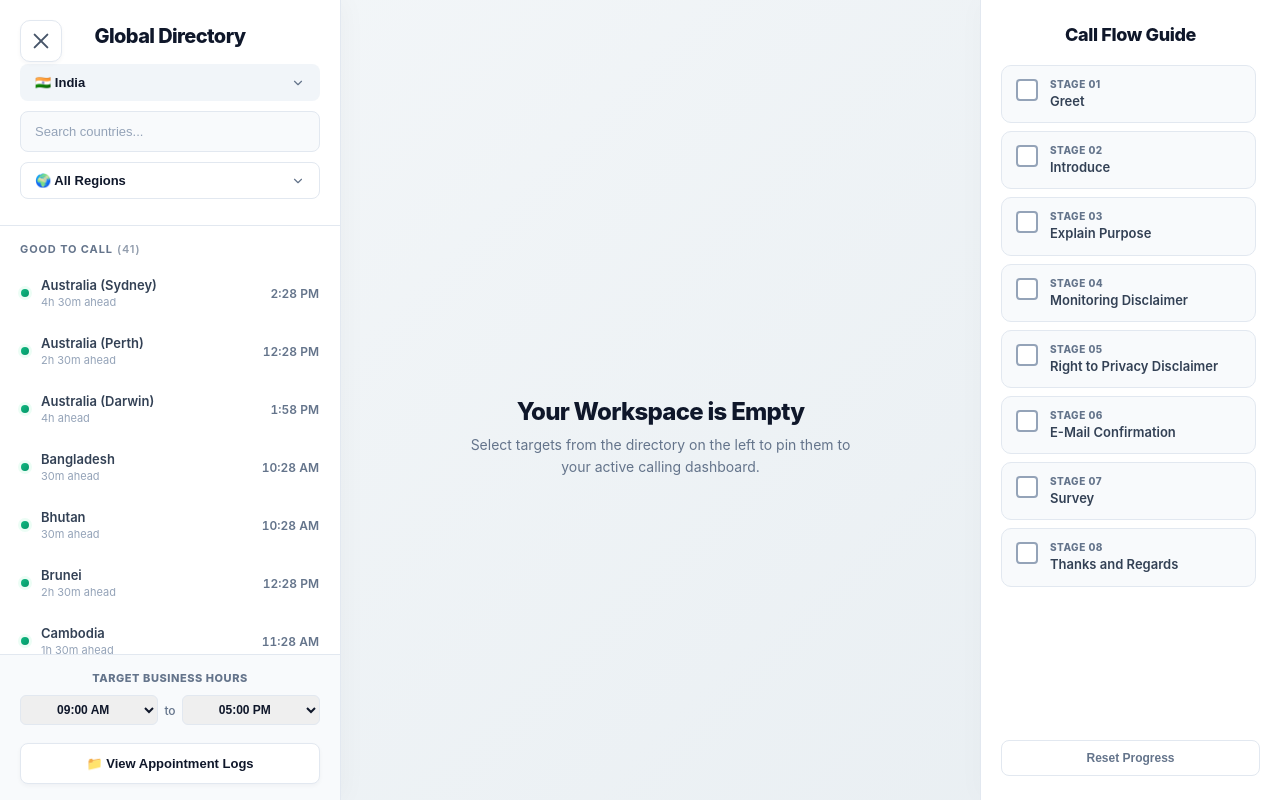
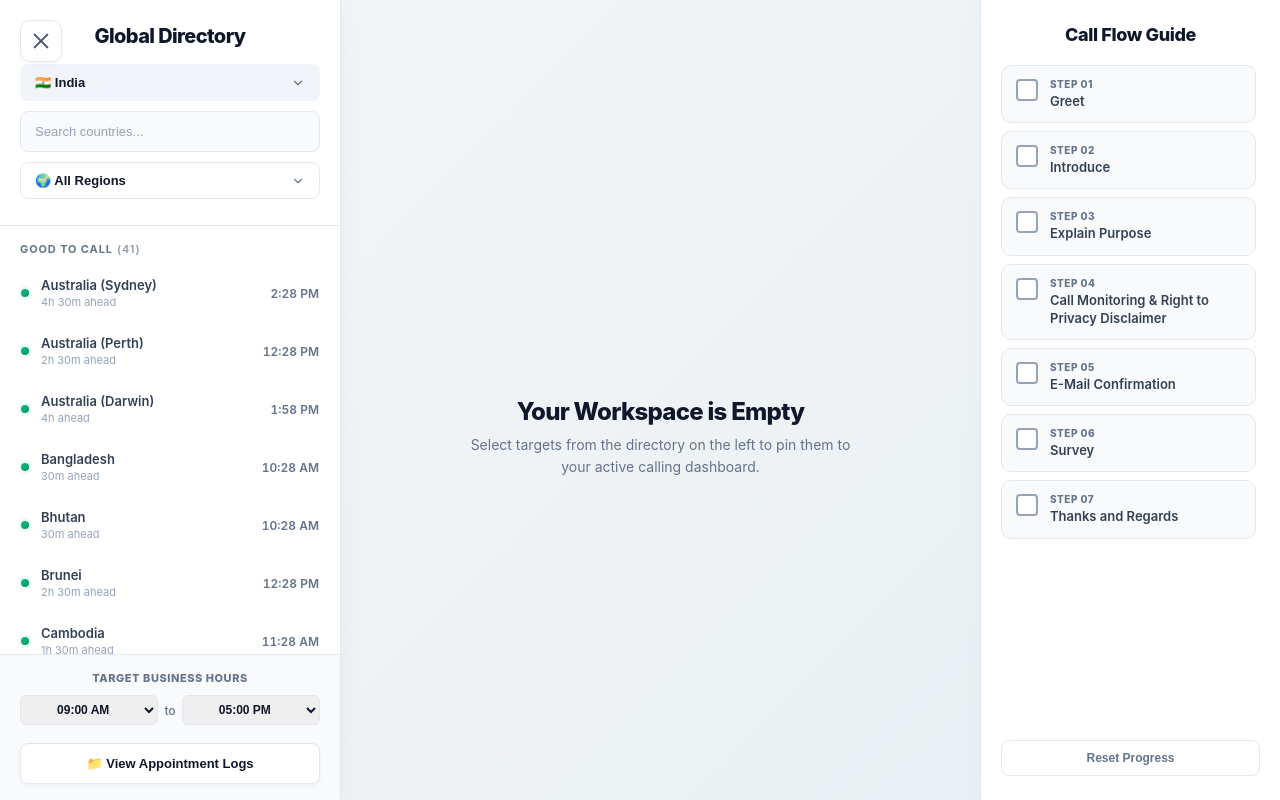
Before and after one commit to pdkokare1/IRSTool, a React (Vite) app: page / in a window 1280 px wide. Built offline with nearby package versions, Linux system fonts and the light colour scheme.

Commit message:
Update App.jsx

```diff
--- a/App.jsx
+++ b/App.jsx
@@ -197,14 +197,13 @@ export default function App() {
     return activeTiles.some(country => country.isEU);
   }, [activeTiles]);
 
-  // Compute the Call Flow checklist items array dynamically with responsive numbered indicators
+  // Compute the Call Flow steps array dynamically with Call Monitoring & Right to Privacy combined
   const callFlowSteps = useMemo(() => {
     const baseSteps = [
       "Greet",
       "Introduce",
       "Explain Purpose",
-      "Monitoring Disclaimer",
-      "Right to Privacy Disclaimer",
+      "Call Monitoring & Right to Privacy Disclaimer",
       "E-Mail Confirmation",
       "Survey"
     ];
@@ -404,7 +403,6 @@ export default function App() {
         .canvas-empty h2 { font-size: 24px; font-weight: 800; color: var(--text-main); margin-bottom: 8px; letter-spacing: -0.03em; }
         .canvas-empty p { font-size: 14px; max-width: 380px; line-height: 1.6; color: #64748B; margin: 0; }
 
-        /* Symmetric 3-column-max auto-fit grid framework with centered layout margins */
         .grid {
           display: grid;
           grid-template-columns: repeat(auto-fit, minmax(calc(320px * var(--scale-mult)), 1fr));
@@ -455,9 +453,7 @@ export default function App() {
         .card-soon::before { background: var(--grad-soon); }
         .card-bad::before { background: var(--grad-bad); }
 
-        /* Fixed horizontal space-between layout alignments across the primary card status header row */
         .card-main-row { display: flex; justify-content: space-between; align-items: center; margin-bottom: 4px; width: 100%; box-sizing: border-box; }
-
         .card-country { font-weight: 800; margin: 0; color: var(--text-main); letter-spacing: -0.03em; white-space: nowrap; overflow: hidden; text-overflow: ellipsis; font-size: calc(18px * var(--scale-mult)); }
         .card-time { font-weight: 900; margin: 0; color: var(--text-main); font-variant-numeric: tabular-nums; letter-spacing: -0.04em; line-height: 1; font-size: calc(24px * var(--scale-mult)); }
 
@@ -521,9 +517,7 @@ export default function App() {
         .btn-clear-logs-action:hover { background: #FEF2F2; }
 
         .flow-sidebar { width: 300px; min-width: 300px; background-color: var(--bg-drawer); border-left: 1px solid var(--border); display: flex; flex-direction: column; padding: 24px 20px; box-sizing: border-box; box-shadow: -4px 0 24px rgba(15, 23, 42, 0.02); height: 100vh; z-index: 10; }
-
         .flow-title { margin: 0 0 20px 0; font-size: 18px; font-weight: 800; color: var(--text-main); letter-spacing: -0.02em; text-align: center; justify-content: center; display: flex; }
-
         .flow-scroll { flex: 1; overflow-y: auto; display: flex; flex-direction: column; gap: 8px; padding-right: 4px; }
 
         .flow-item { display: flex; align-items: flex-start; gap: 12px; padding: 12px 14px; background: #F8FAFC; border: 1px solid var(--border); border-radius: 10px; cursor: pointer; transition: all 0.2s ease; user-select: none; }
@@ -536,6 +530,8 @@ export default function App() {
         .flow-item.done .flow-checkbox::after { display: block; }
 
         .flow-text-container { display: flex; flex-direction: column; gap: 2px; }
+
+        /* Updated typography prefix tag metadata tracking from stage down to step rules safely */
         .flow-num { font-size: 10px; font-weight: 800; text-transform: uppercase; color: var(--text-muted); letter-spacing: 0.05em; }
         .flow-item.done .flow-num { color: #15803D; opacity: 0.7; }
         .flow-name { font-size: 13px; font-weight: 600; color: #334155; line-height: 1.4; }
@@ -925,7 +921,8 @@ export default function App() {
                 >
                   <div className="flow-checkbox"></div>
                   <div className="flow-text-container">
-                    <span className="flow-num">Stage {String(index + 1).padStart(2, '0')}</span>
+                    {/* Prefix labels updated dynamically from Stage to Step */}
+                    <span className="flow-num">Step {String(index + 1).padStart(2, '0')}</span>
                     <span className="flow-name">{step}</span>
                   </div>
                 </div>
```
